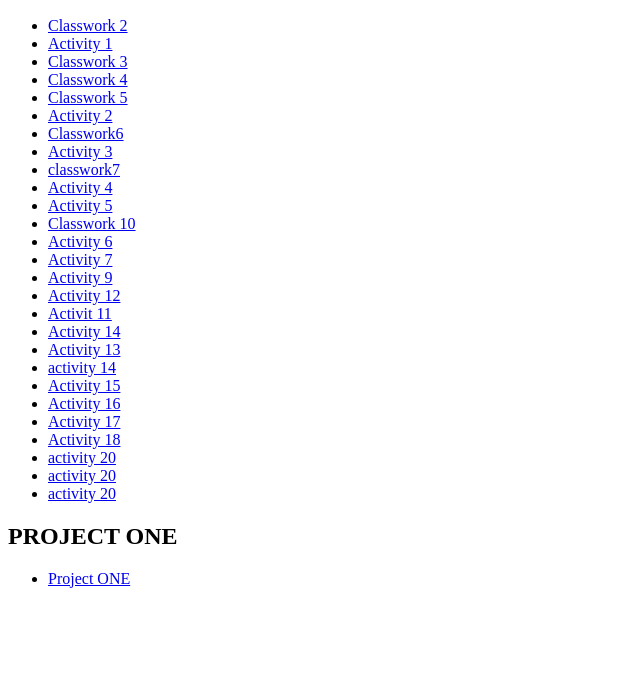
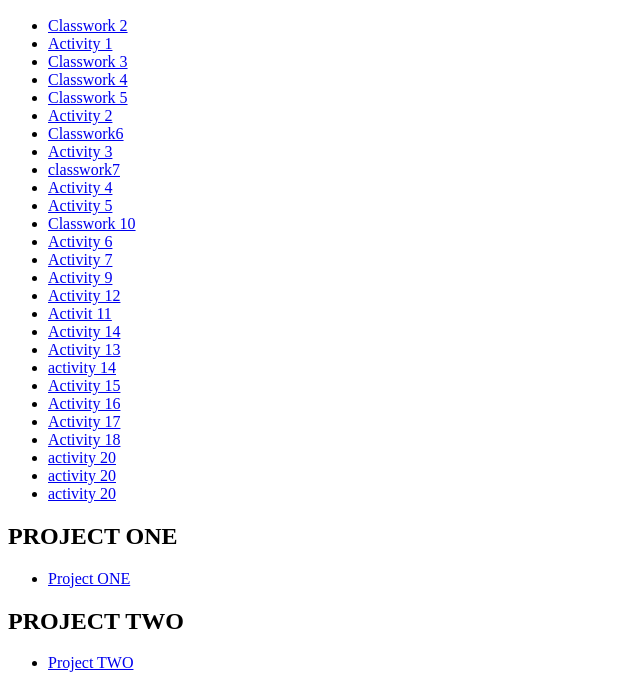
Before and after one commit to Djenabou01/mircocredential, a plain HTML site: page index.html in a window 1280 px wide. Shown: the part 110-800 px from the top of the page, without its empty margins (0-640 px from the left). Drawn offline with Linux system fonts and the light colour scheme.

Commit message:
Add files via upload

```diff
--- a/index.html
+++ b/index.html
@@ -17,7 +17,7 @@
         <li><a href="day5/day5.html"target="blank">Classwork 5</a></li>
         <li><a href="day5/activity4.html"target="blank">Activity 2</a></li>
         <li><a href="day6/day6.html"target="blank">Classwork6</a></li>
-        <li><a href="activity3/activity4.html"target="blank">Activity 3</a></li>
+        <li><a href="act3.html/activity4.html"target="blank">Activity 3</a></li>
         <li><a href="day7/day7.html" target="_blank">classwork7</a> </li>
         <li><a href="day8/Activity5.html"target="blank">Activity 4</a></li>
         <li><a href="day9/activity.html" target="blank">Activity 5</a></li>
@@ -43,6 +43,11 @@
         <li><a href="project/project.html" target="_blank">Project ONE</a></li>
 
     </ul>
+    <h2>PROJECT TWO</h2>
+    <ul>
+        <li><a href="project 2/Project2.html" target="_blank">Project TWO</a></li>
+
+    </ul>
 
 
 </body>
```
